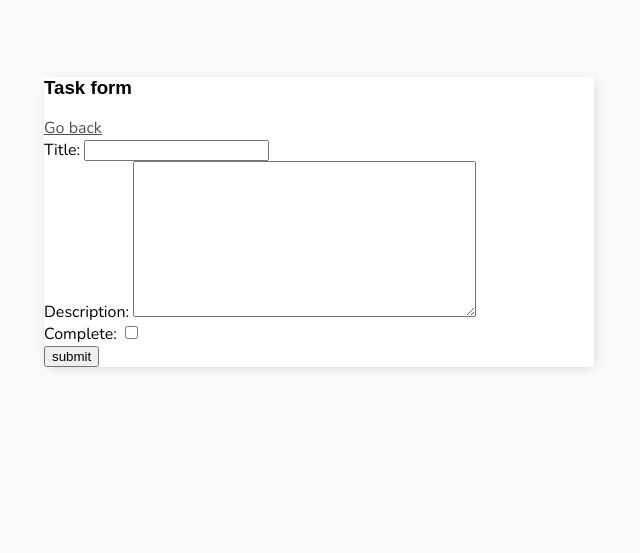
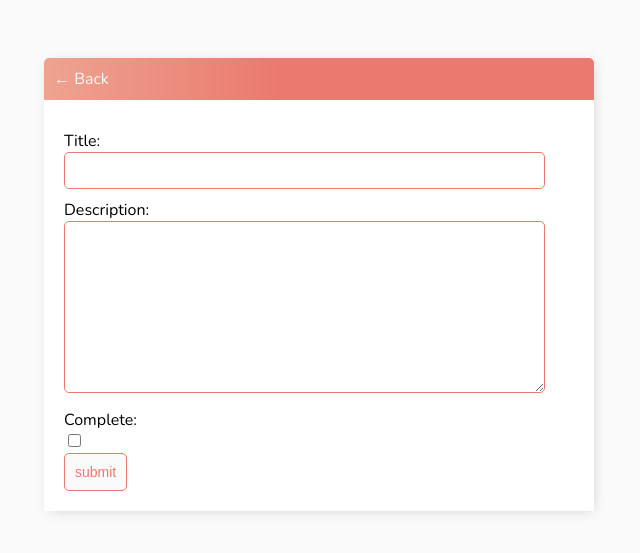
Before and after one commit to George3211/todo_app, a Django app: page /task-create/ in a window 1280 px wide. Shown: the top 553 px of the page, without its empty margins (321-961 px from the left). Run offline with Django 5.2, Linux system fonts and the light colour scheme; a user stored in the database is signed in.

Commit message:
penultimate changes

```diff
--- a/base/templates/base/main.html
+++ b/base/templates/base/main.html
@@ -107,6 +107,35 @@
                 font-size: 42px;
                 text-shadow: 1px 1px #81413b;
             }
+
+            input[type=text],
+            input[type=password],
+            textarea {
+                border: 1px solid #EB796F;
+                border-radius: 5px;
+                padding: 10px;
+                width: 90%;
+            }
+
+            label {
+                padding-top: 10px !important;
+                display: block;
+            }
+
+            .button {
+                border: 1px solid #EB796F;
+                background-color: #FAFAFA;
+                color: #EB796F;
+                padding: 10px;
+                font-size: 14px;
+                border-radius: 5px;
+                cursor: pointer;
+                text-decoration: none;
+            }
+
+            .card-body {
+                padding: 20px;
+            }
         </style>
 
     </head>
--- a/base/templates/base/task_form.html
+++ b/base/templates/base/task_form.html
@@ -1,14 +1,16 @@
 {% extends 'base/main.html' %}
 {% block content %}
 
-<h3>Task form</h3>
+<div class="header-bar">
+    <a href="{% url 'tasks' %}">&#8592; Back</a>
+</div>
 
-<a href="{% url 'tasks' %}">Go back</a>
-
-<form method="POST" action="">
-    {% csrf_token %}
-    {{form}}
-    <input type="submit" value="submit">
-</form>
+<div class="card-body">
+    <form method="POST" action="">
+        {% csrf_token %}
+        {{form}}
+        <input class="button" type="submit" value="submit">
+    </form>
+</div>
 
 {% endblock content %}
--- a/base/templates/base/task_list.html
+++ b/base/templates/base/task_list.html
@@ -20,7 +20,7 @@
 <div id="search-add-wrapper">
     <form method="get" style="margin-top: 20px; display: flex;">
         <input type="text" name="search-area" value="{{search_input}}">
-        <input type="submit" value="Search">
+        <input class="button" type="submit" value="Search">
     </form>
     <a id="add-link" href="{% url 'task-create' %}">&#x2b;</a>
 </div>
@@ -28,7 +28,7 @@
 <div class="task-items-wrapper">
     {% for task in tasks%}
     <div class="task-wrapper">
-        {% if task.complet %}
+        {% if task.complete %}
 
         <div class="task-title">
             <div class="task-complete-icon"></div>
```
Also changed, not shown: base/templates/base/login.html (+5 -2 lines), base/templates/base/register.html (+19 -7 lines), base/templates/base/task_confirm_delete.html (+10 -6 lines), db.sqlite3.
